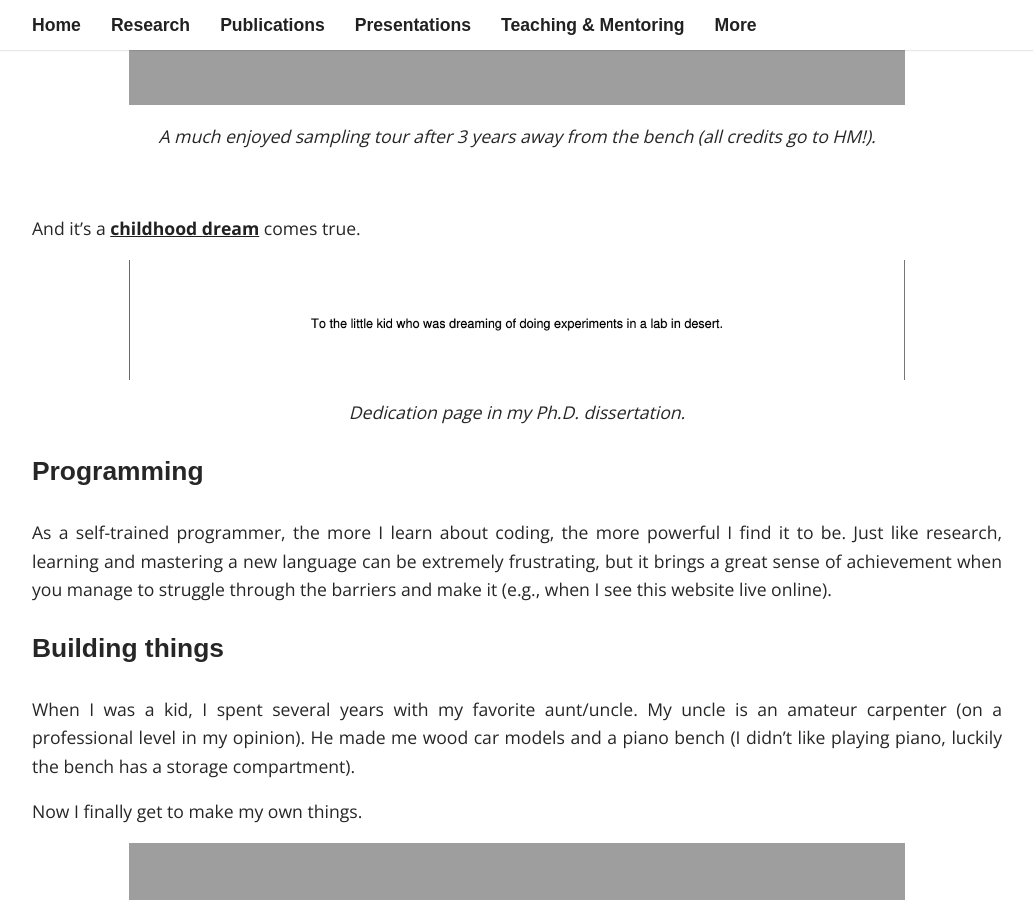
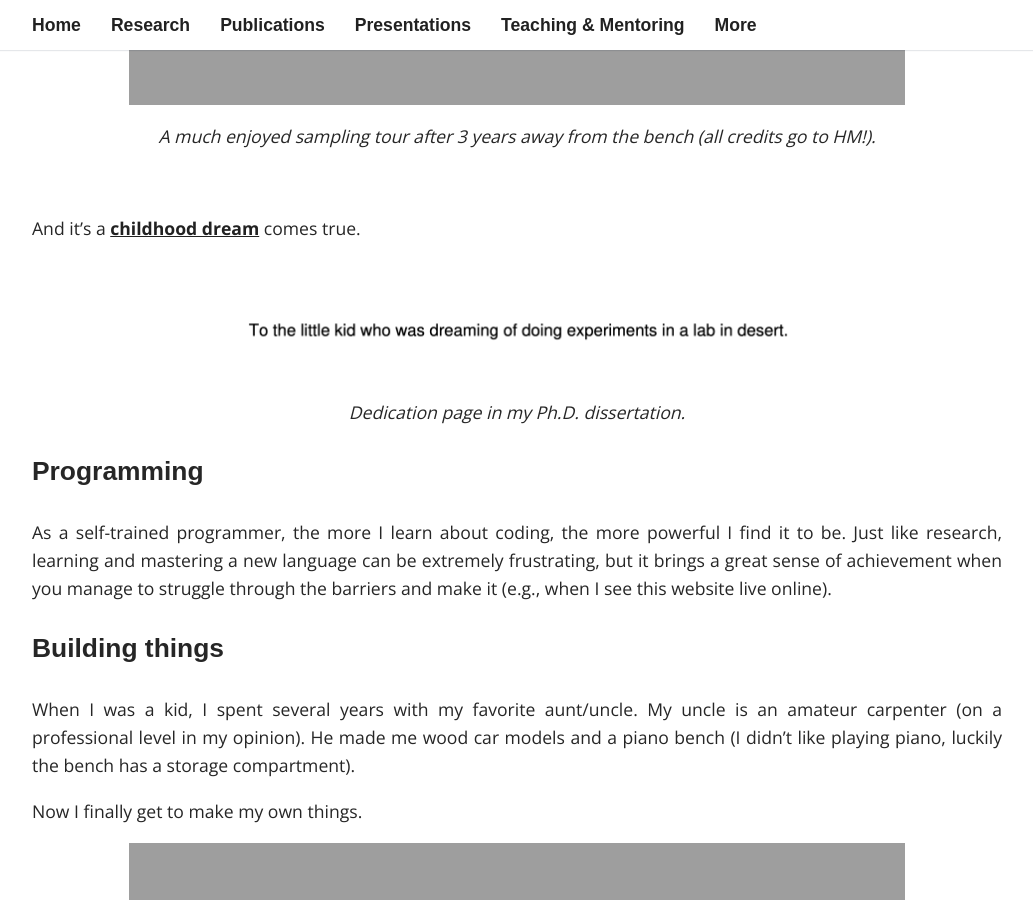
Before and after one commit to yalinli2/webpage, a Jekyll site: the page built from _pages/5_more.md, in a window 1280 px wide and 900 px high, scrolled down 5398 px. Shown: the whole window, without its empty margins (123-1156 px from the left). Built offline with Jekyll 4.4.1, drawn with Linux system fonts in a browser that asks for light colours; some web fonts are replaced.

Commit message:
update the more page

```diff
--- a/_pages/5_more.md
+++ b/_pages/5_more.md
@@ -85,7 +85,7 @@ As my research spans both experimental and modelling, I'm often asked which one
 
 And it's a [childhood dream](https://repository.mines.edu/bitstream/handle/11124/173017/Li_mines_0052E_11570.pdf) comes true.
 
-<img src='https://yalinli2.github.io/webpage/images/more/dissertation.png#center' alt='Dissertation dedication' width='80%' id='image'>
+<img src='https://yalinli2.github.io/webpage/images/more/dissertation.png#center' alt='Dissertation dedication' width='60%' id='image'>
 
 <center> <i> Dedication page in my Ph.D. dissertation. </i> </center>
 
```
Also changed, not shown: images/more/dissertation.png.
